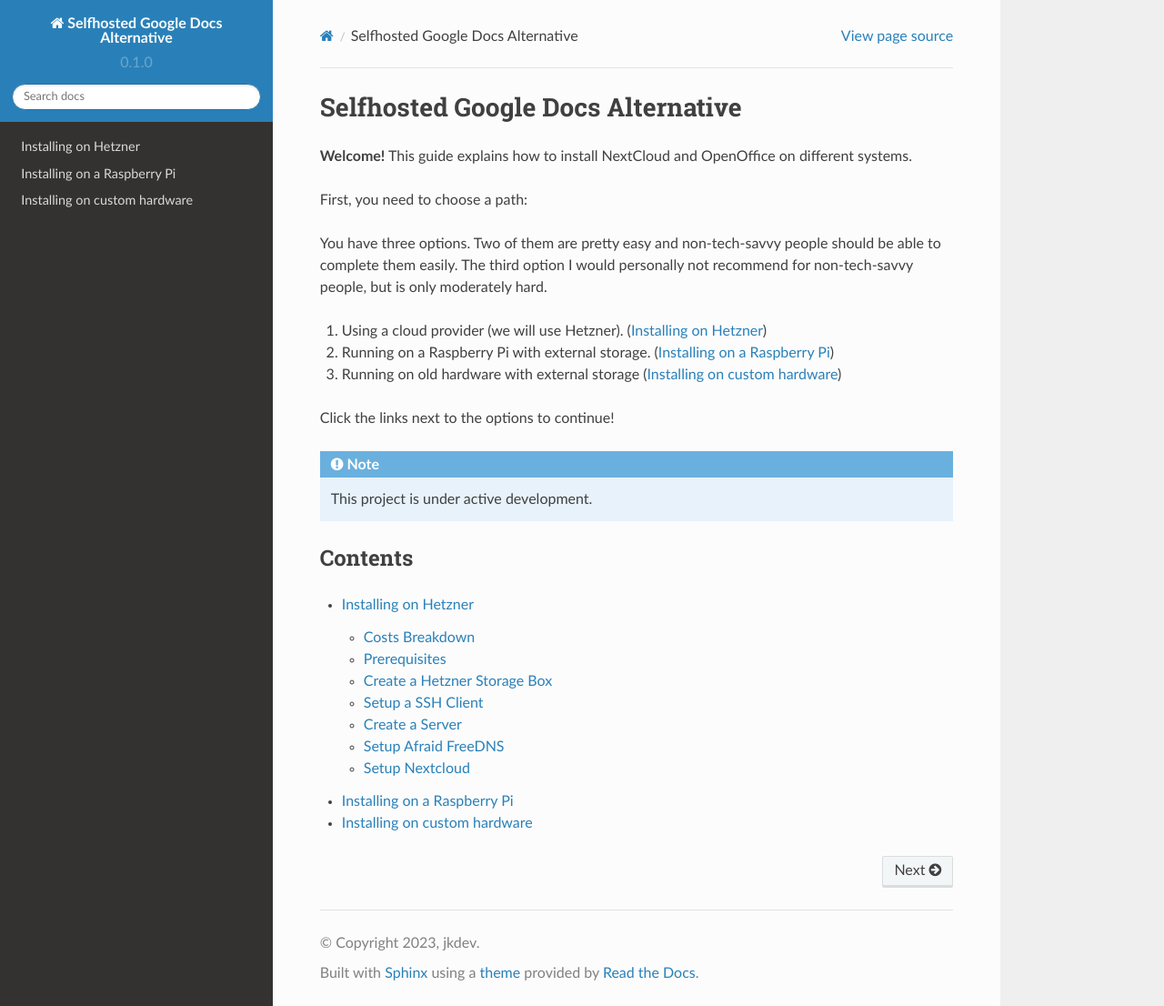
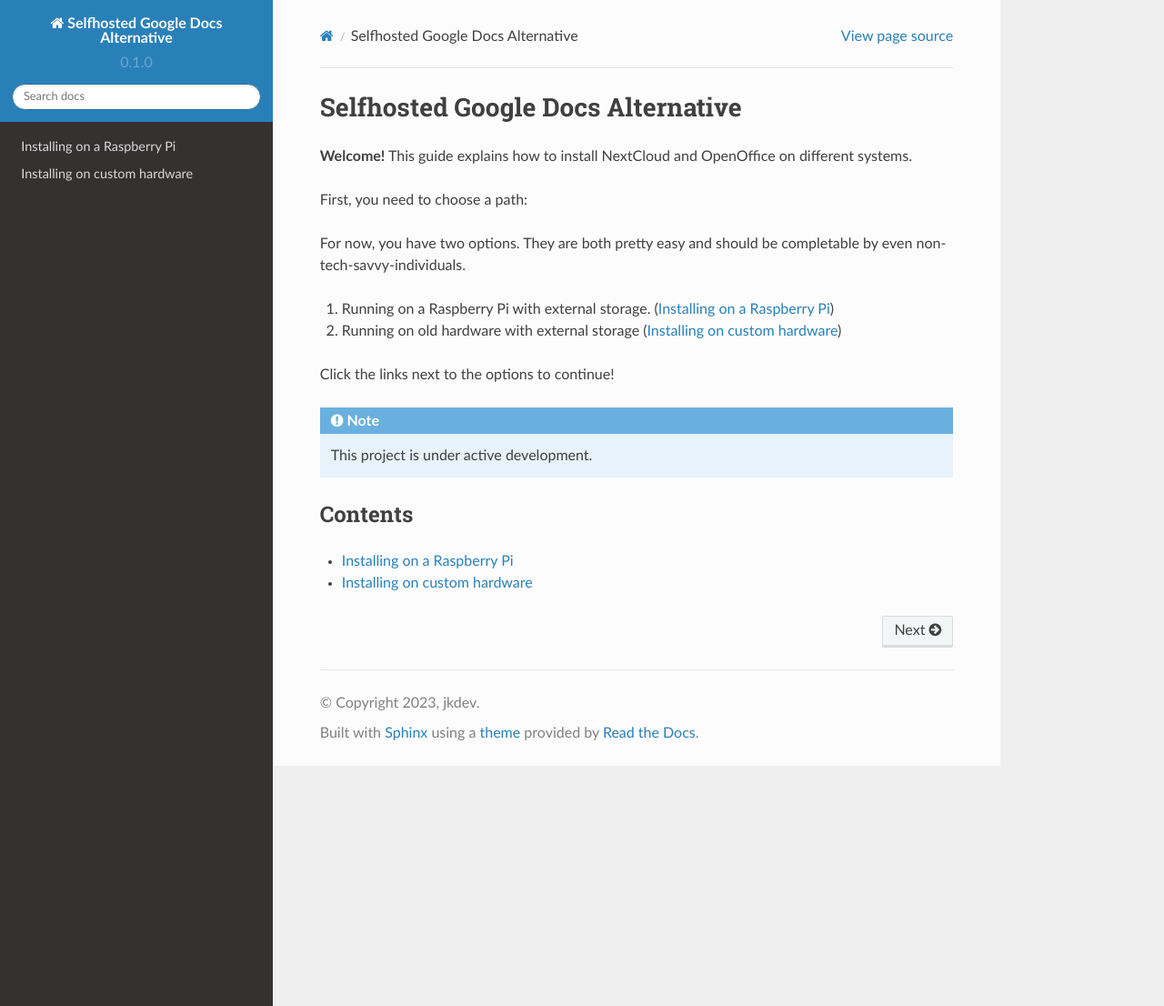
Before and after one commit to jkampich1411/selfhosted-google-docs, a Sphinx documentation site: the page built from docs/source/index.rst, in a window 1280 px wide and 1106 px high. Shown: the whole window at 91% size. Built offline with Sphinx 7.4.7 and the Read the Docs theme 2.0.0, drawn with Linux system fonts in a browser that asks for light colours.

Commit message:
hetzner is actually the most complicated option
it doesn't even run well, we aren't doing that

```diff
--- a/docs/source/index.rst
+++ b/docs/source/index.rst
@@ -6,12 +6,10 @@
 
 First, you need to choose a path:
 
-You have three options. Two of them are pretty easy and non-tech-savvy people should be able to complete them easily.
-The third option I would personally not recommend for non-tech-savvy people, but is only moderately hard.
+For now, you have two options. They are both pretty easy and should be completable by even non-tech-savvy-individuals.
 
-1. Using a cloud provider (we will use Hetzner). (:doc:`hetzner`)
-2. Running on a Raspberry Pi with external storage. (:doc:`raspberrypi`)
-3. Running on old hardware with external storage (:doc:`custom`)
+1. Running on a Raspberry Pi with external storage. (:doc:`raspberrypi`)
+2. Running on old hardware with external storage (:doc:`custom`)
 
 Click the links next to the options to continue!
 
@@ -24,6 +22,5 @@
 
 .. toctree::
 
-   hetzner
    raspberrypi
    custom
```
